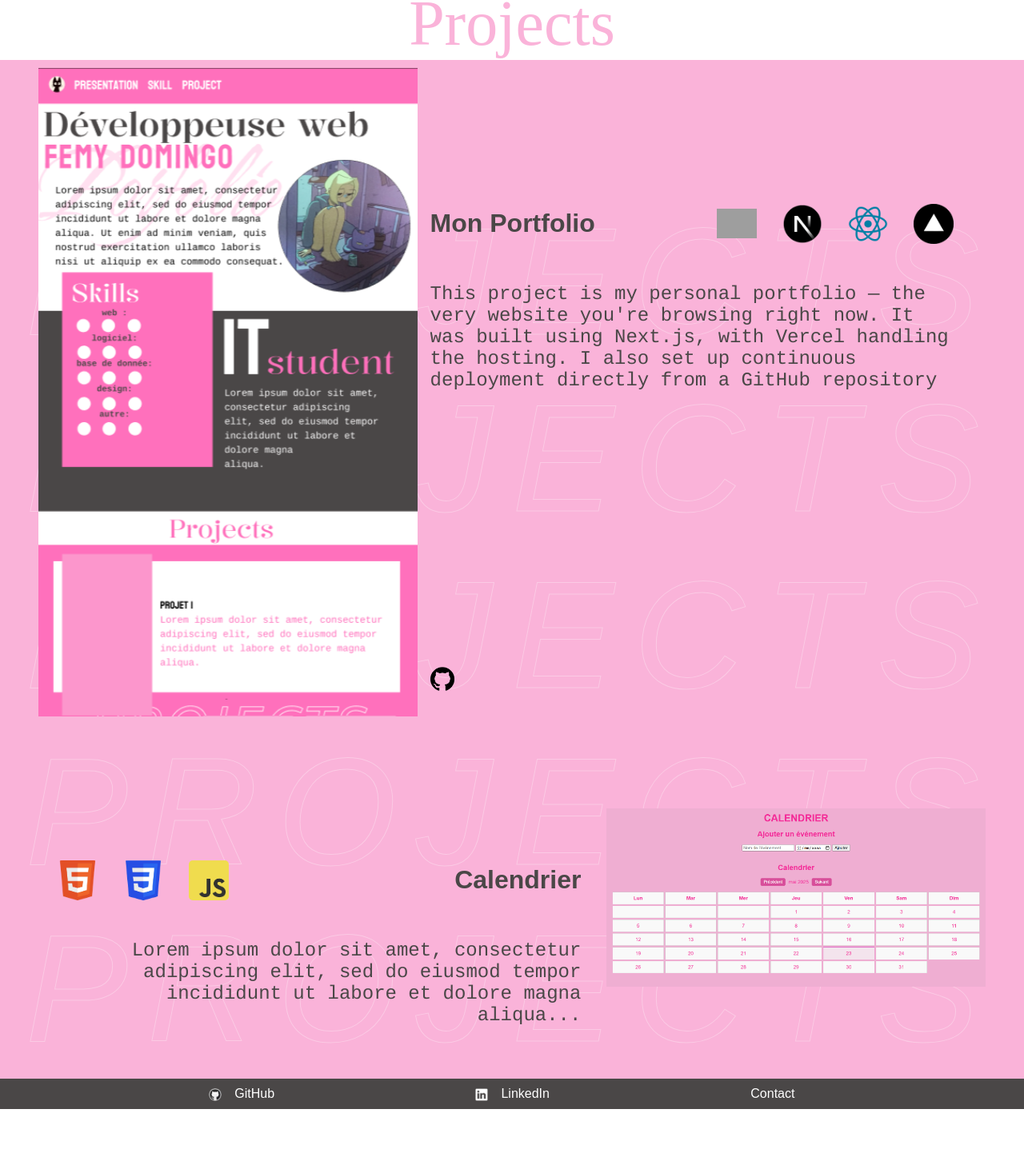
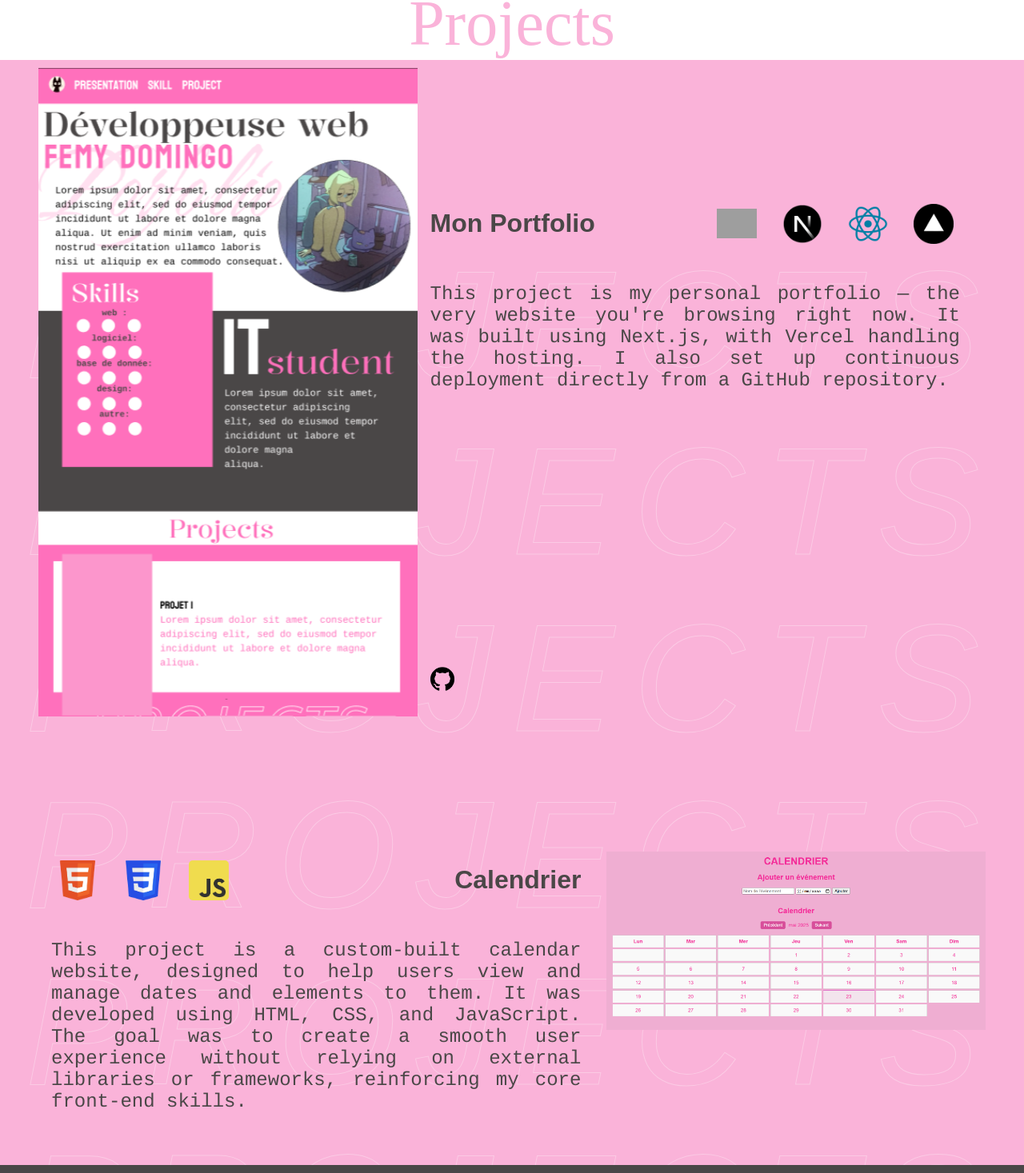
Before and after one commit to femy-dmng/Portfolio, a Next.js app in the folder portfolio/: page / in a window 1280 px wide. Shown: the part 1387-2854 px from the top of the page at 80% size. Before the commit the page ends 2774 px from the top, so only its background shows below. Built offline with nearby package versions, Linux system fonts and the light colour scheme; grey boxes are pictures that could not be loaded; a web font is replaced by a local one.

Commit message:
update: contact

```diff
--- a/portfolio/Sections/project/projectSection.tsx
+++ b/portfolio/Sections/project/projectSection.tsx
@@ -58,7 +58,7 @@ export default function Project() {
           ]}
           description="This project is my personal portfolio — the very website you're browsing right now.
 
-It was built using Next.js, with Vercel handling the hosting. I also set up continuous deployment directly from a GitHub repository"
+It was built using Next.js, with Vercel handling the hosting. I also set up continuous deployment directly from a GitHub repository."
           githubLink="https://github.com/femy-dmng/Portfolio/"
         />
         <ProjectItem
@@ -82,7 +82,9 @@ It was built using Next.js, with Vercel handling the hosting. I also set up cont
               logoLabel: "JavaScript",
             },
           ]}
-          description="Lorem ipsum dolor sit amet, consectetur adipiscing elit, sed do eiusmod tempor incididunt ut labore et dolore magna aliqua..."
+          description="This project is a custom-built calendar website, designed to help users view and manage dates and elements to them.
+
+It was developed using HTML, CSS, and JavaScript. The goal was to create a smooth user experience without relying on external libraries or frameworks, reinforcing my core front-end skills."
         />
       </div>
     </section>
--- a/portfolio/components/footer/footer.tsx
+++ b/portfolio/components/footer/footer.tsx
@@ -36,7 +36,7 @@ export default function footer() {
           </Link>
         </li>
         <li>
-          <Link href="/contact">Contact</Link>
+          <Link href="mailto:domingofemy@gmail.com">Contact</Link>
         </li>
       </ul>
     </footer>
--- a/portfolio/components/project/projectItem.module.scss
+++ b/portfolio/components/project/projectItem.module.scss
@@ -13,10 +13,6 @@
 
     .titleLine {
       flex-direction: row-reverse !important;
-    }
-
-    .textDescription {
-      text-align: right !important;
     }
 
     .description {
@@ -69,7 +65,7 @@
       font-family: $font-tertiary;
       font-size: 1.5rem;
       color: $text-color-dark;
-      text-align: left;
+      text-align: justify;
     }
 
     .githubLink {
```
Also changed, not shown: portfolio/app/contact/page.tsx (deleted, +0 -8 lines).
